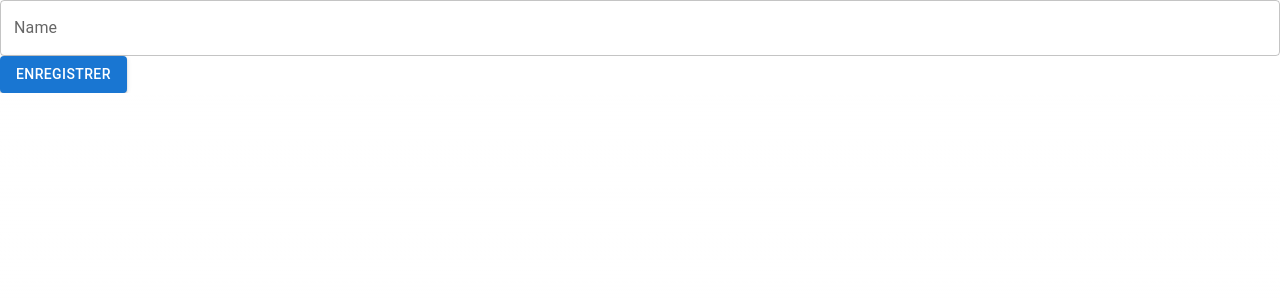
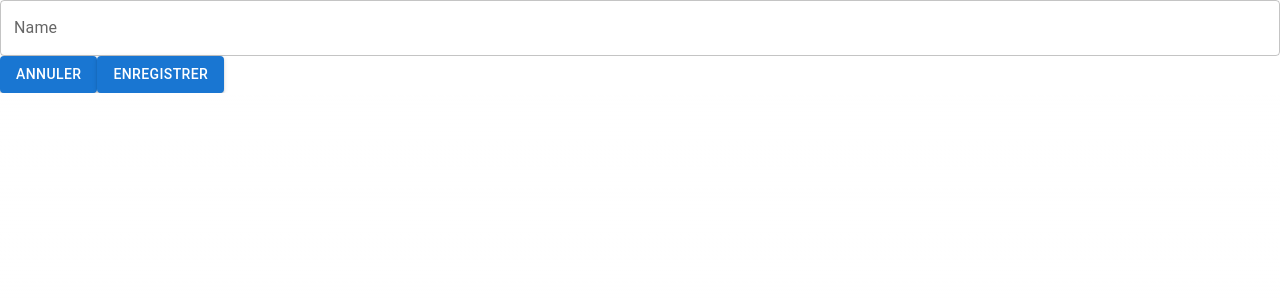
Before and after one commit to AntoineBergeron720/TP3_integration, a Next.js app: page / in a window 1280 px wide. Shown: the top 300 px of the page. Built offline with nearby package versions, Linux system fonts and the light colour scheme.

Commit message:
ajout bouton annuler

```diff
--- a/src/components/molecules/form/my-form.tsx
+++ b/src/components/molecules/form/my-form.tsx
@@ -10,6 +10,7 @@ export default function MyForm() {
 
         <TextField id="name" label="Name" variant="outlined" fullWidth />
 
+        <Button variant="contained">Annuler</Button>
         <Button color="primary" variant="contained">Enregistrer</Button>
       </Box>
     </>
```
